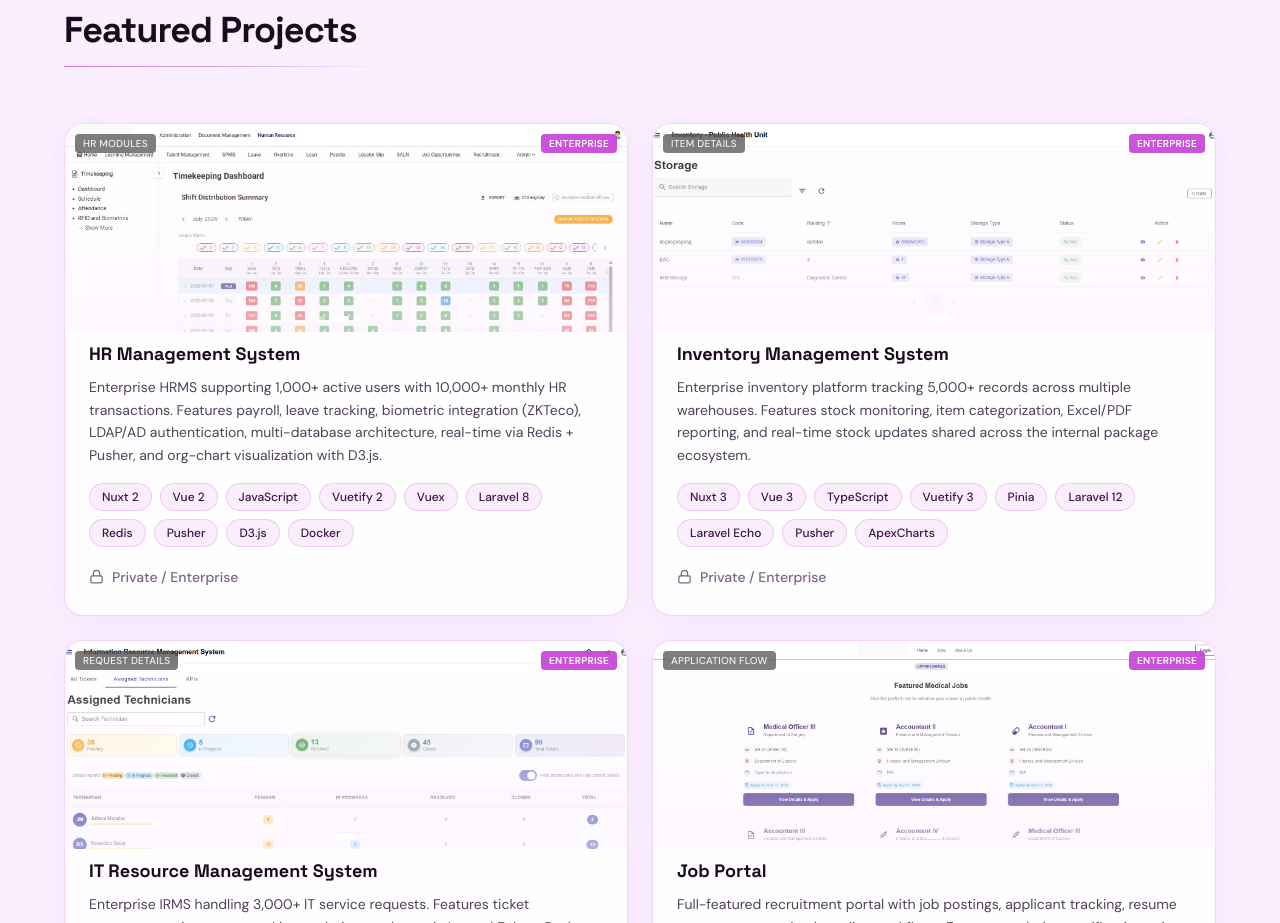
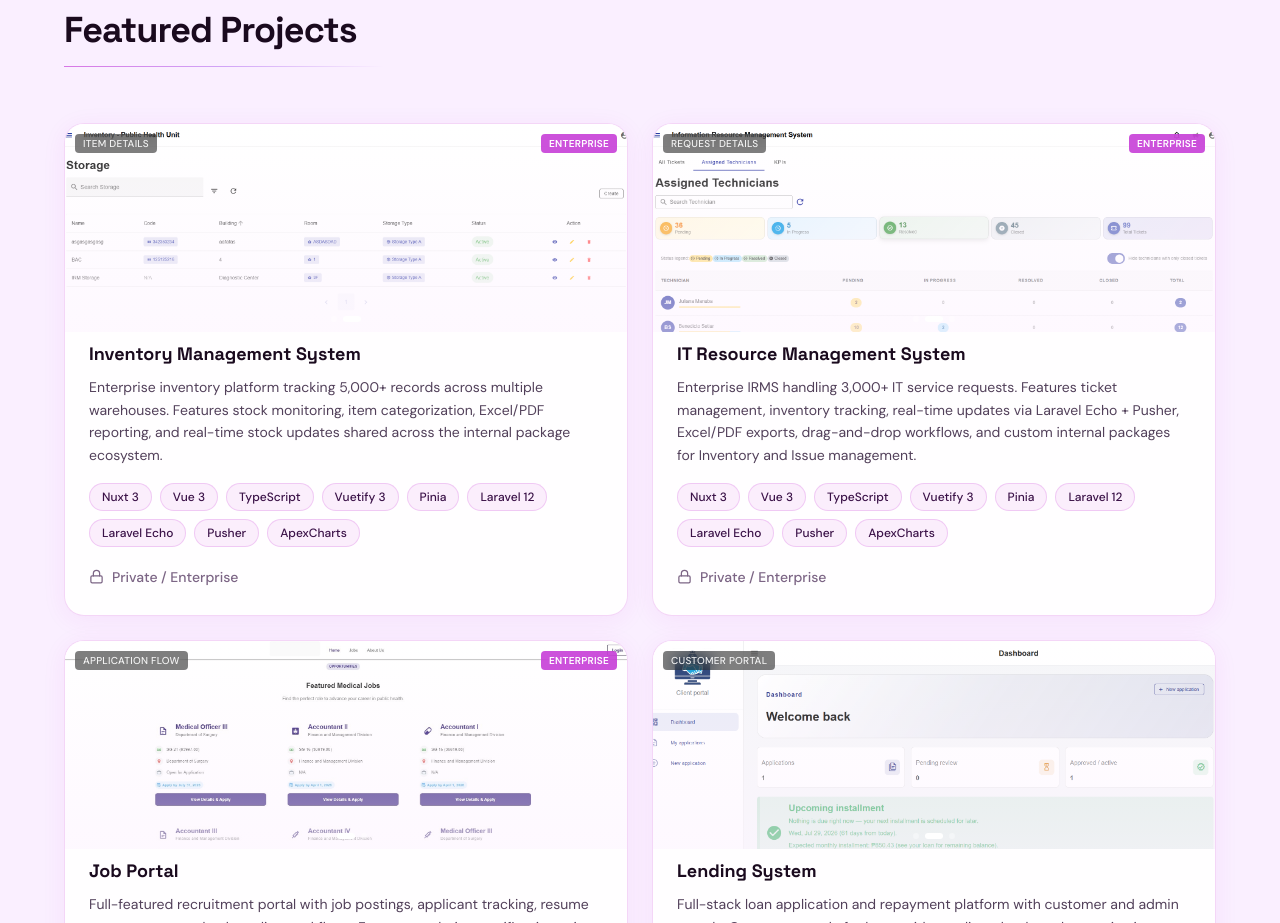
Before and after one commit to ilyzzaEvangelista/my-portfolio, a Vue app: page / in a window 1280 px wide. Shown: the part 3983-4906 px from the top of the page. Built offline with nearby package versions, Linux system fonts and the light colour scheme.

Commit message:
Remove HR Management System project details from Projects component

```diff
--- a/src/components/Projects.vue
+++ b/src/components/Projects.vue
@@ -7,10 +7,6 @@ import dental1 from '../assets/appointment/DENTAL-1.png'
 import dental2 from '../assets/appointment/DENTAL-2.png'
 import dental3 from '../assets/appointment/DENTAL-3.png'
 import dental4 from '../assets/appointment/DENTAL-4.png'
-import hr1 from '../assets/hr/1.jpg'
-import hr2 from '../assets/hr/2.jpg'
-import hr3 from '../assets/hr/3.jpg'
-import hr4 from '../assets/hr/4.jpg'
 import inventory1 from '../assets/inventory/1.png'
 import inventory2 from '../assets/inventory/2.png'
 import irms1 from '../assets/irms/image.png'
@@ -24,20 +20,6 @@ import lending2 from '../assets/lending/LENDING-2.png'
 import lending3 from '../assets/lending/LENDING-3.png'
 
 const projects = [
-  {
-    images: [
-      { src: hr1, label: 'Dashboard' },
-      { src: hr2, label: 'HR Modules' },
-      { src: hr3, label: 'Employee Records' },
-      { src: hr4, label: 'Reports' },
-    ],
-    title: 'HR Management System',
-    description:
-      'Enterprise HRMS supporting 1,000+ active users with 10,000+ monthly HR transactions. Features payroll, leave tracking, biometric integration (ZKTeco), LDAP/AD authentication, multi-database architecture, real-time via Redis + Pusher, and org-chart visualization with D3.js.',
-    tags: ['Nuxt 2', 'Vue 2', 'JavaScript', 'Vuetify 2', 'Vuex', 'Laravel 8', 'Redis', 'Pusher', 'D3.js', 'Docker'],
-    link: null,
-    badge: 'Enterprise',
-  },
   {
     images: [
       { src: inventory1, label: 'Inventory List' },
```
